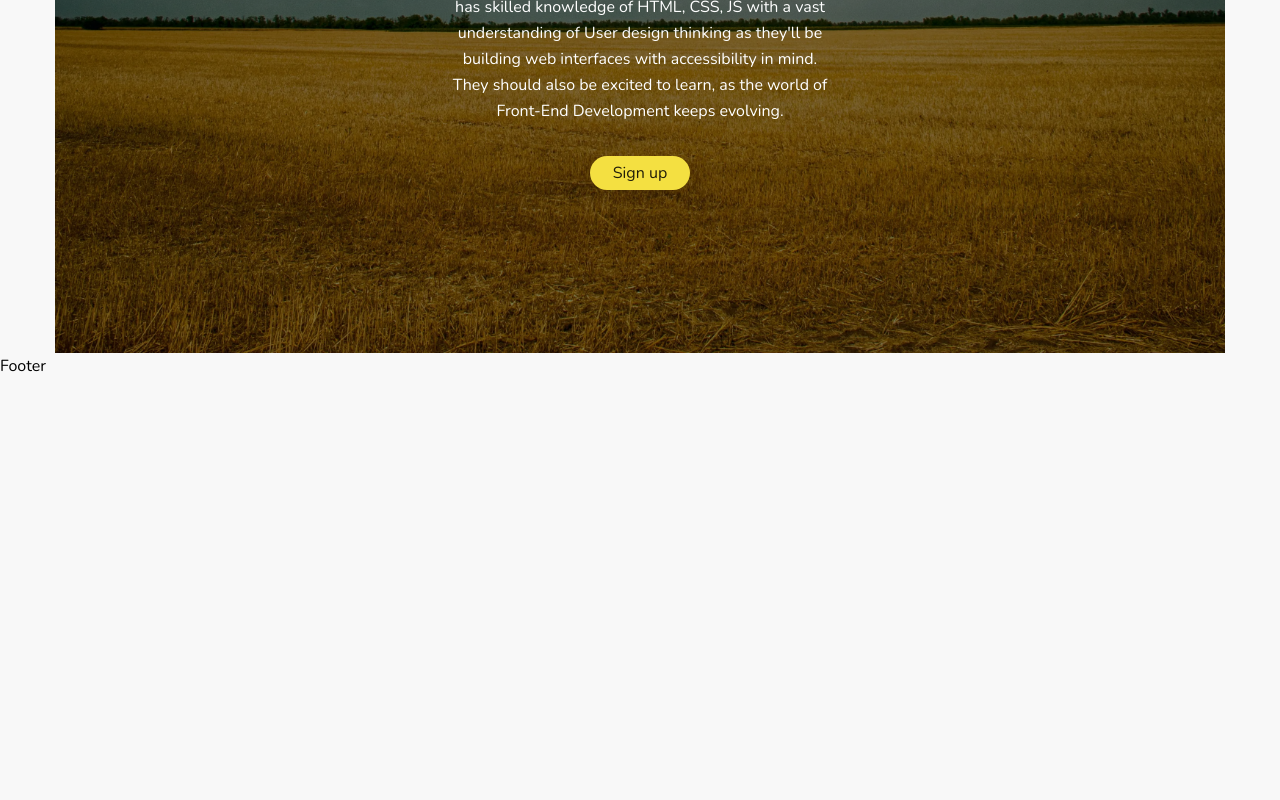
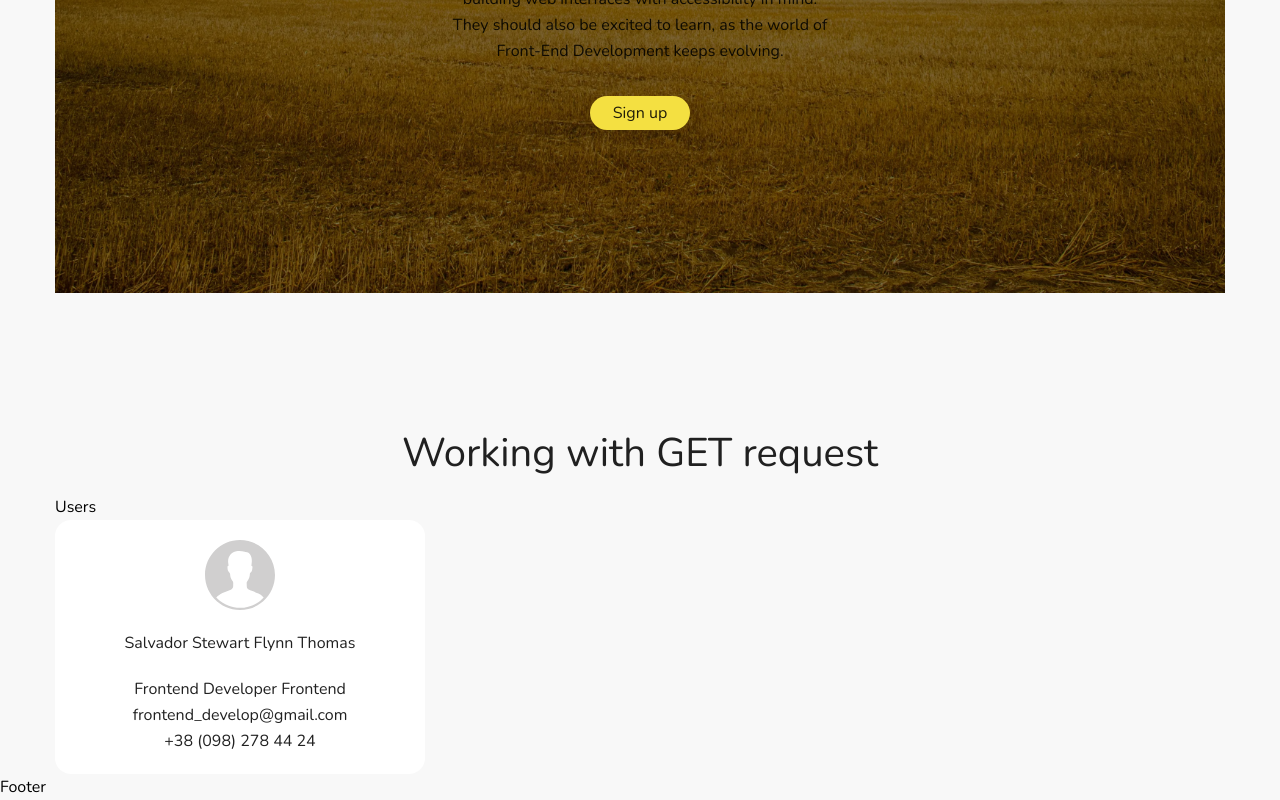
Before and after one commit to marinasmirnova2406/abz-agency-test-task, a React app: page / in a window 1280 px wide. Shown: the part 417-1217 px from the top of the page. Before the commit the page ends 800 px from the top, so only its background shows below. Built offline with nearby package versions, Linux system fonts and the light colour scheme.

Commit message:
add basic user card design

```diff
--- a/package.json
+++ b/package.json
@@ -11,6 +11,8 @@
   "author": "",
   "license": "ISC",
   "dependencies": {
+    "@tanstack/react-query": "^5.75.1",
+    "axios": "^1.9.0",
     "react": "^19.1.0",
     "react-dom": "^19.1.0"
   },
--- /dev/null
+++ b/src/components/common/UserCard.tsx
@@ -0,0 +1,18 @@
+import React from 'react';
+// Images
+import imgPlaceholder from "../../assets/images/photo-cover.svg";
+
+
+const UserCard: React.FC = () => {
+    return (
+      <div className="user-card">
+        <img src={imgPlaceholder} alt="User Avatar" className="user-card__img" />
+        <p className="user-card__name">Salvador Stewart Flynn Thomas</p>
+        <p className="user-card__position">Frontend Developer Frontend</p>
+        <p className="user-card__email">frontend_develop@gmail.com</p>
+        <p className="user-card__phone">+38 (098) 278 44 24</p>
+      </div>
+    );
+  };
+
+  export default UserCard;
--- a/src/components/primary/Header.tsx
+++ b/src/components/primary/Header.tsx
@@ -7,7 +7,6 @@ import Button from "../common/Button";
 const Header: React.FC = () => {
   return (
     <header className="header">
-      <div className="header__top-color-block"></div>
       <div className="header__content container">
         <img src={logo} alt="TestTask Logo" className="header__logo" />
         <nav className="header__nav">
--- a/src/components/primary/Main.tsx
+++ b/src/components/primary/Main.tsx
@@ -2,11 +2,13 @@ import React from 'react';
 //Components
 import Button from '../common/Button';
 import IntroSection from './Sections/IntroSection';
+import UsersSection from './Sections/UsersSection';
 
 const Main: React.FC = () => {
   return (
     <main className="main">
       <IntroSection />
+      <UsersSection />
     </main>
   );
 };
--- /dev/null
+++ b/src/components/primary/Sections/UsersSection.tsx
@@ -0,0 +1,18 @@
+import React from "react";
+// Components
+import Button from "../../common/Button";
+import UserCard from "../../common/UserCard";
+
+const UsersSection: React.FC = () => {
+  return (
+    <section className="users-section">
+      <div className="users-section__content container">
+        <h1 className="intro-section__title">Working with GET request</h1>
+        Users
+        <UserCard />
+      </div>
+    </section>
+  );
+};
+
+export default UsersSection;
--- a/src/styles/base/base.scss
+++ b/src/styles/base/base.scss
@@ -10,6 +10,16 @@ body {
   width: 100%;
   margin: 0 auto;
   padding: 0 0;
+
+span, p {
+  @include text-p1;
+  color: $text-black;
+}
+
+h1 {
+  @include heading-h1-normal;
+  color: $text-black;
+}
 
   // Small (mobile)
   @media (min-width: $breakpoint-sm) {
--- /dev/null
+++ b/src/styles/components/common/user-card.scss
@@ -0,0 +1,20 @@
+@use "../../abstracts/mixins.scss" as *;
+@use "../../abstracts/variables.scss" as *;
+
+.user-card {
+    @include flex(column, flex-start, center);
+    max-width: 370px;
+    padding: 20px;
+    background-color: #FFFFFF;
+    border-radius: 16px;
+
+    &__img {
+        width: 70px;
+        height: 70px;
+        margin-bottom: 20px;
+    }
+
+    &__name {
+        margin-bottom: 20px;
+    }
+}
--- a/src/styles/components/primary/header.scss
+++ b/src/styles/components/primary/header.scss
@@ -4,12 +4,6 @@
 .header {
     @include flex(column, center);
     background-color: #FFFFFF;
-
-    &__top-color-block {
-        background-color: #161616;
-        width: 100%;
-        height: 60px;
-    }
 
     &__content {
         height: 60px;
--- /dev/null
+++ b/src/styles/components/primary/user-section.scss
@@ -0,0 +1,11 @@
+@use "../../abstracts/mixins.scss" as *;
+@use "../../abstracts/variables.scss" as *;
+
+.users-section {
+    padding-top: 140px;
+
+    &__title {
+        margin-bottom: 50px;
+    }
+
+}
--- a/src/styles/main.scss
+++ b/src/styles/main.scss
@@ -12,6 +12,8 @@
 /* // COMPONENTS */
 /* // Common */
 @use 'components/common/button';
+@use 'components/common/user-card.scss';
 /* // Primary */
 @use 'components/primary/header.scss';
 @use 'components/primary/intro-section.scss';
+@use 'components/primary/user-section.scss';
```
Also changed, not shown: src/assets/images/photo-cover.svg (added), src/components/primary/UserList.tsx (added), 1 other file (tests, documents, lock files or other folders).
